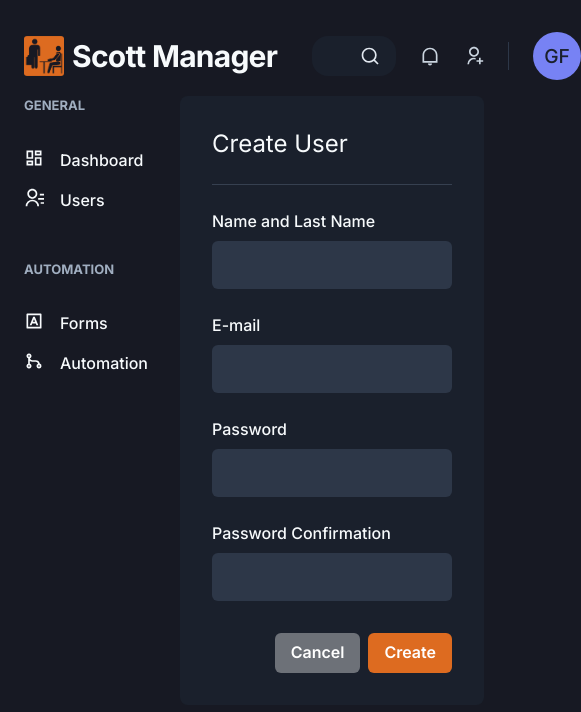
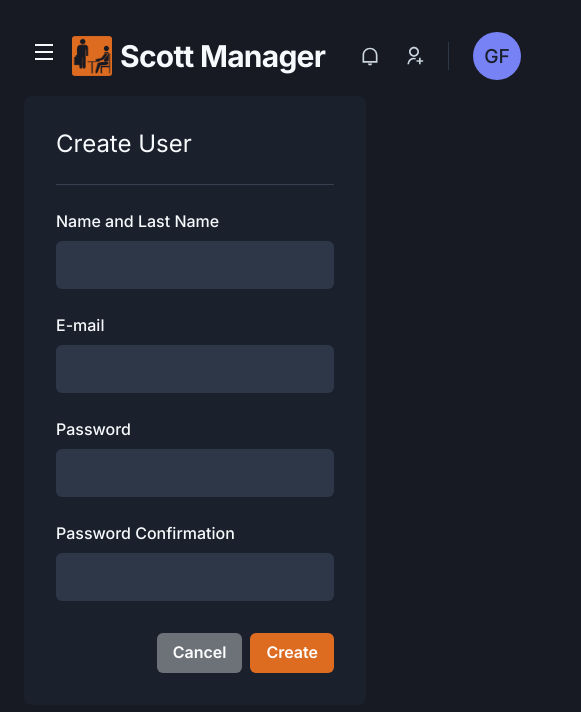
Before and after one commit to seufernandez/scott-manager, a Next.js app: page /users/create in a window 390 px wide. Shown: the top 712 px of the page, 581 px wide, since content can reach past the window. Built offline with nearby package versions, Linux system fonts and the light colour scheme.

Commit message:
responsive sideabar added

```diff
--- a/src/components/Header/index.tsx
+++ b/src/components/Header/index.tsx
@@ -1,13 +1,17 @@
 import React from 'react';
 
-import { Flex, useBreakpointValue } from '@chakra-ui/react';
+import { Flex, useBreakpointValue, Icon, IconButton } from '@chakra-ui/react';
 
+import { RiMenuLine } from 'react-icons/ri';
 import Logo from './Logo';
 import Searchbox from './Searchbox';
 import NotificationsNav from './NotificationsNav';
 import Profile from './Profile';
+import { useSidebarDrawer } from '../../contexts/SidebarDrawerContext';
 
 export function Header() {
+  const { onOpen } = useSidebarDrawer();
+
   const isWideScreen = useBreakpointValue({
     base: false,
     lg: true,
@@ -23,8 +27,19 @@
       px="6"
       align="center"
     >
+      {!isWideScreen && (
+        <IconButton
+          aria-label="Open Nav bar"
+          icon={<Icon as={RiMenuLine} />}
+          fontSize="24"
+          variant="unstyled"
+          onClick={onOpen}
+          mr="2"
+        />
+      )}
+
       <Logo />
-      <Searchbox />
+      {isWideScreen && <Searchbox />}
       <Flex align="center" ml="auto">
         <NotificationsNav />
         <Profile showProfileData={isWideScreen} />
--- /dev/null
+++ b/src/components/Sidebar/SidebarNav.tsx
@@ -0,0 +1,25 @@
+import { Stack } from '@chakra-ui/react';
+import {
+  RiContactsLine,
+  RiDashboardLine,
+  RiGitMergeLine,
+  RiInputMethodLine,
+} from 'react-icons/ri';
+import { NavLink } from './NavLink';
+import { NavSection } from './NavSection';
+
+export function SidebarNav() {
+  return (
+    <Stack spacing="12" align="flex-start">
+      <NavSection title="GENERAL">
+        <NavLink icon={RiDashboardLine}>Dashboard</NavLink>
+        <NavLink icon={RiContactsLine}>Users</NavLink>
+      </NavSection>
+
+      <NavSection title="AUTOMATION">
+        <NavLink icon={RiInputMethodLine}>Forms</NavLink>
+        <NavLink icon={RiGitMergeLine}>Automation</NavLink>
+      </NavSection>
+    </Stack>
+  );
+}
--- a/src/components/Sidebar/index.tsx
+++ b/src/components/Sidebar/index.tsx
@@ -1,28 +1,45 @@
-import { Box, Stack } from '@chakra-ui/react';
+import {
+  Box,
+  Drawer,
+  DrawerBody,
+  DrawerCloseButton,
+  DrawerContent,
+  DrawerHeader,
+  DrawerOverlay,
+  useBreakpointValue,
+} from '@chakra-ui/react';
 import React from 'react';
-import {
-  RiContactsLine,
-  RiDashboardLine,
-  RiGitMergeLine,
-  RiInputMethodLine,
-} from 'react-icons/ri';
-import { NavLink } from './NavLink';
-import { NavSection } from './NavSection';
+import { useSidebarDrawer } from '../../contexts/SidebarDrawerContext';
 
-export function Sidebar() {
+import { SidebarNav } from './SidebarNav';
+
+export function Sidebar(): JSX.Element {
+  const { isOpen, onClose } = useSidebarDrawer();
+
+  const isDrawerSidebar = useBreakpointValue({
+    base: true,
+    lg: false,
+  });
+
+  if (isDrawerSidebar) {
+    return (
+      <Drawer isOpen={isOpen} placement="left" onClose={onClose}>
+        <DrawerOverlay>
+          <DrawerContent bg="gray.800" p="4">
+            <DrawerCloseButton mt="6" />
+            <DrawerHeader>Navigation</DrawerHeader>
+
+            <DrawerBody>
+              <SidebarNav />
+            </DrawerBody>
+          </DrawerContent>
+        </DrawerOverlay>
+      </Drawer>
+    );
+  }
   return (
     <Box as="aside" w="64" mr="8">
-      <Stack spacing="12" align="flex-start">
-        <NavSection title="GENERAL">
-          <NavLink icon={RiDashboardLine}>Dashboard</NavLink>
-          <NavLink icon={RiContactsLine}>Users</NavLink>
-        </NavSection>
-
-        <NavSection title="AUTOMATION">
-          <NavLink icon={RiInputMethodLine}>Forms</NavLink>
-          <NavLink icon={RiGitMergeLine}>Automation</NavLink>
-        </NavSection>
-      </Stack>
+      <SidebarNav />
     </Box>
   );
 }
--- /dev/null
+++ b/src/contexts/SidebarDrawerContext.tsx
@@ -0,0 +1,30 @@
+import { useDisclosure, UseDisclosureReturn } from '@chakra-ui/react';
+import { useRouter } from 'next/dist/client/router';
+import { createContext, ReactNode, useContext, useEffect } from 'react';
+
+interface SidebarDrawerContextProps {
+  children: ReactNode;
+}
+
+const SidebarDrawerContext = createContext({} as SidebarDrawerContextData);
+
+type SidebarDrawerContextData = UseDisclosureReturn;
+
+export function SidebarDrawerProvider({ children }: SidebarDrawerContextProps) {
+  const disclosure = useDisclosure();
+
+  const router = useRouter();
+
+  // To close modal every time we go to other page
+  useEffect(() => {
+    disclosure.onClose();
+  }, [router.asPath]);
+
+  return (
+    <SidebarDrawerContext.Provider value={disclosure}>
+      {children}
+    </SidebarDrawerContext.Provider>
+  );
+}
+
+export const useSidebarDrawer = () => useContext(SidebarDrawerContext);
--- a/src/pages/_app.tsx
+++ b/src/pages/_app.tsx
@@ -2,12 +2,15 @@
 
 import { ChakraProvider } from '@chakra-ui/react';
 import { theme } from '../styles/theme';
+import { SidebarDrawerProvider } from '../contexts/SidebarDrawerContext';
 
 function MyApp({ Component, pageProps }: AppProps): JSX.Element {
   return (
-    <ChakraProvider theme={theme}>
-      <Component {...pageProps} />
-    </ChakraProvider>
+    <SidebarDrawerProvider>
+      <ChakraProvider theme={theme}>
+        <Component {...pageProps} />
+      </ChakraProvider>
+    </SidebarDrawerProvider>
   );
 }
 
```
